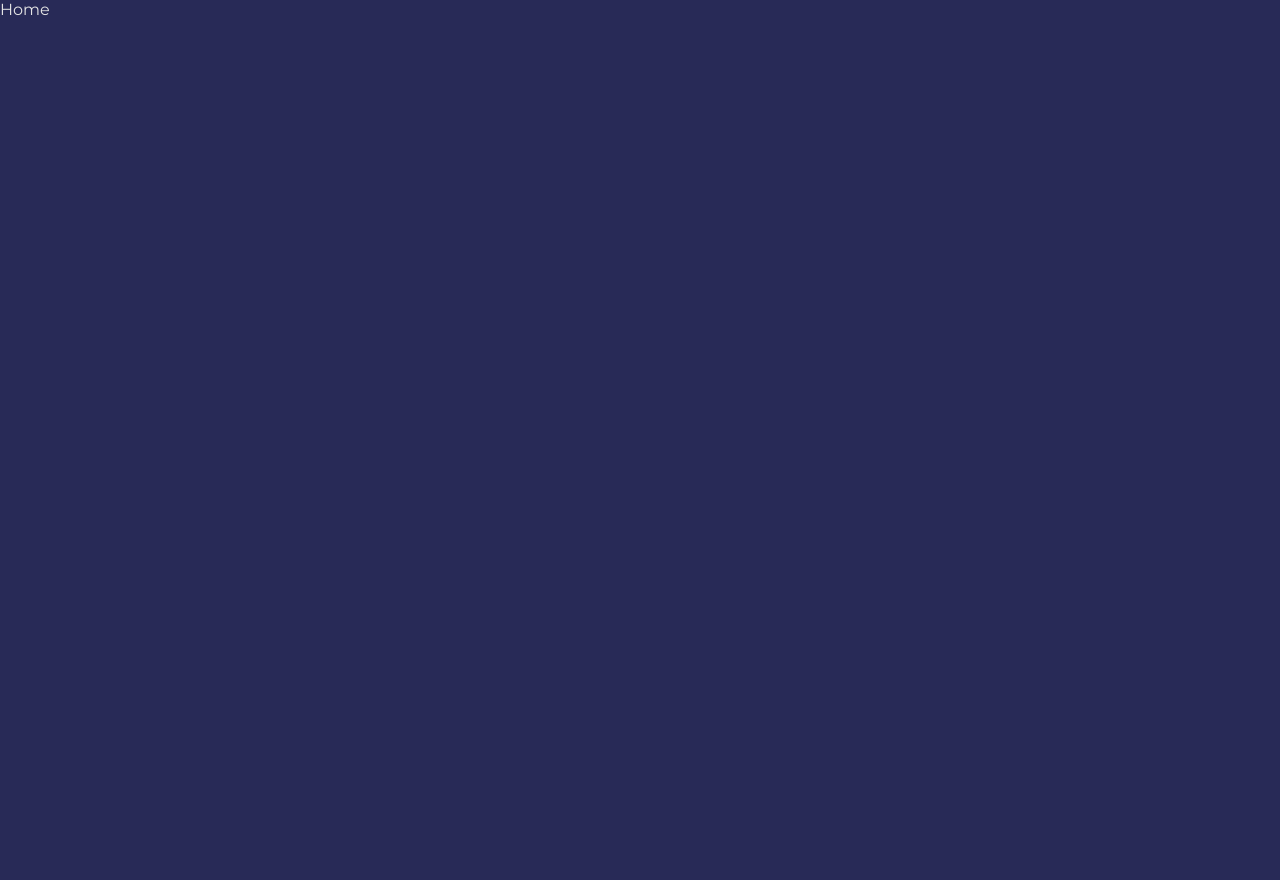
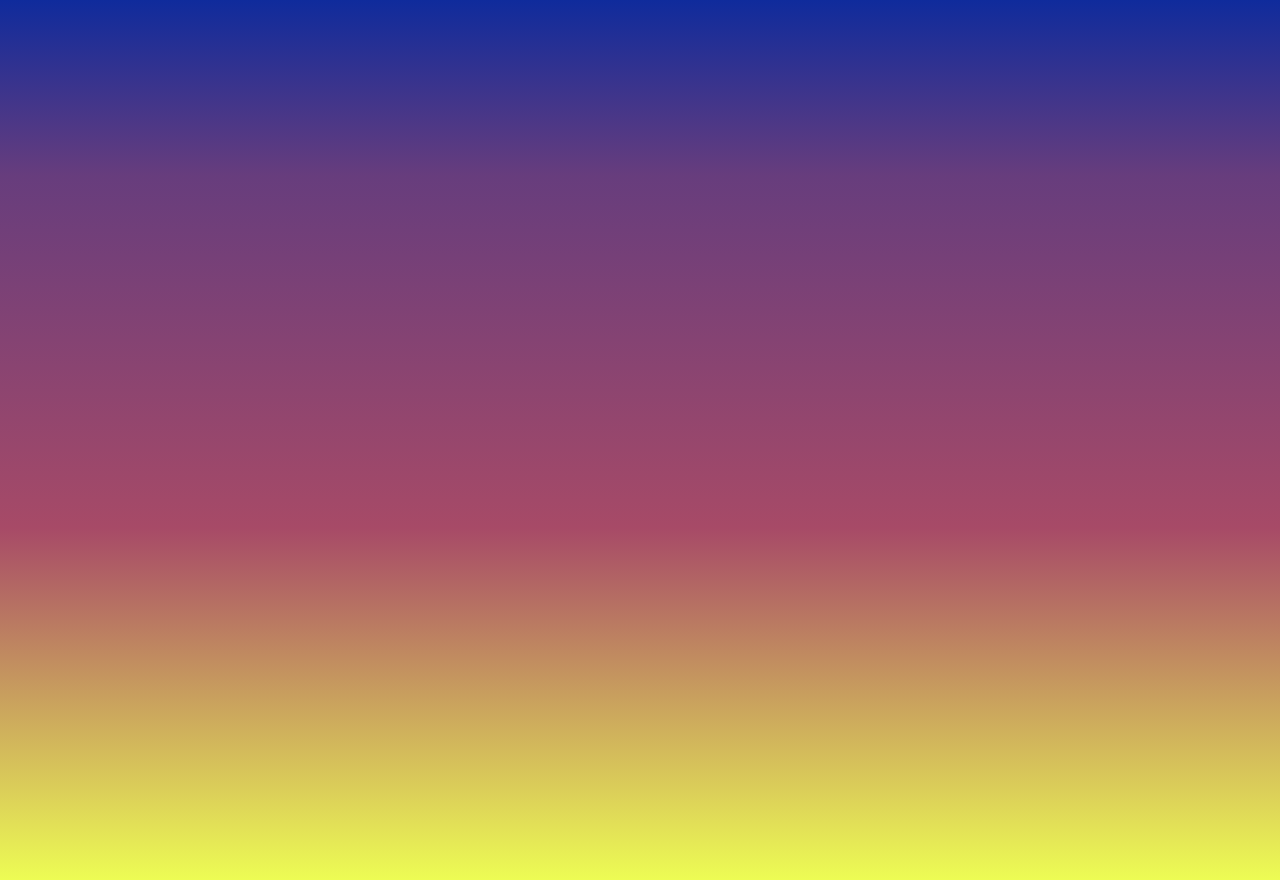
Before and after one commit to IvanSmiths/tutorial-next-gsap-parallax, a Next.js app: page / in a window 1280 px wide. Before the commit the page ends 800 px from the top, so only its background shows below. Built offline with nearby package versions, Linux system fonts and the light colour scheme.

Commit message:
add parallax structure and style

```diff
--- a/src/components/Parallax.js
+++ b/src/components/Parallax.js
@@ -1,9 +1,10 @@
-import React from 'react'
+import React, { useState } from 'react'
 
 function Parallax() {
+    const [background, setBackgound] = useState(20)
     return (
         <div className='parallax-wrapper'>
-
+            <div style={{ background: `linear-gradient(#0F2B9C, #673D7D ${background}%, #A74A67, #EDFC54 )` }} className='parallax'></div>
         </div>
     )
 }
--- a/src/pages/index.js
+++ b/src/pages/index.js
@@ -1,8 +1,9 @@
+import Parallax from '@/components/Parallax'
 import React from 'react'
 
 function Home() {
   return (
-    <div>Home</div>
+    <Parallax />
   )
 }
 
--- a/src/styles/globals.css
+++ b/src/styles/globals.css
@@ -16,3 +16,13 @@ body {
     background-color: var(--primaryColor);
     color: var(--secondaryColor);
 }
+
+.parallax-wrapper {
+    overflow: hidden;
+}
+
+.parallax {
+    height: 110vh;
+    width: 100%;
+    position: relative;
+}
```
